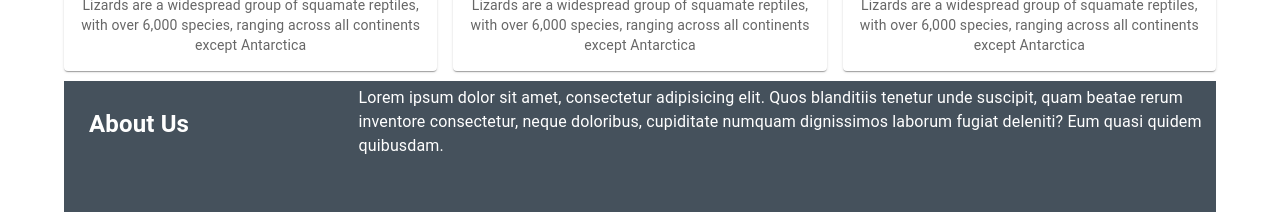
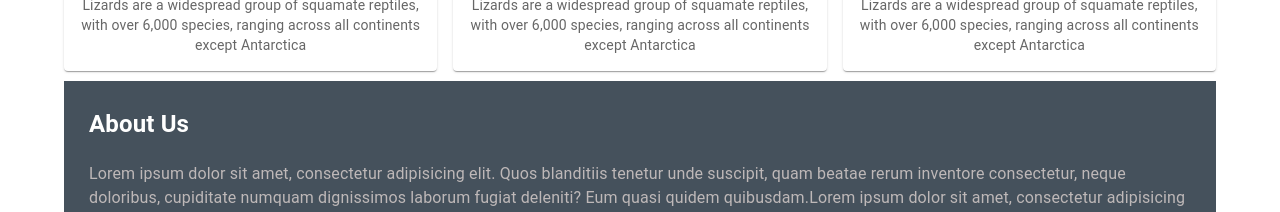
Before and after one commit to Hassan-Zbib/react-auth-demo, a React (Create React App) app: page / in a window 1280 px wide. Shown: the part 726-938 px from the top of the page. Built offline with nearby package versions, Linux system fonts and the light colour scheme.

Commit message:
fixed about us section

```diff
--- a/src/pages/Home.jsx
+++ b/src/pages/Home.jsx
@@ -45,21 +45,19 @@ const Home = () => {
       </div>
 
       <div id="about-us">
-        <Grid container spacing={2}>
-          <Grid item xs={12} md={3}>
         <section className="heading">
           <h1>About Us</h1>
-            </section>
-          </Grid>
-          <Grid item xs={12} md={9}>
+
           <Typography variant="body1">
             Lorem ipsum dolor sit amet, consectetur adipisicing elit. Quos
             blanditiis tenetur unde suscipit, quam beatae rerum inventore
-              consectetur, neque doloribus, cupiditate numquam dignissimos
-              laborum fugiat deleniti? Eum quasi quidem quibusdam.
+            consectetur, neque doloribus, cupiditate numquam dignissimos laborum
+            fugiat deleniti? Eum quasi quidem quibusdam.Lorem ipsum dolor sit amet, consectetur adipisicing elit. Quos
+            blanditiis tenetur unde suscipit, quam beatae rerum inventore
+            consectetur, neque doloribus, cupiditate numquam dignissimos laborum
+            fugiat deleniti? Eum quasi quidem quibusdam.
           </Typography>
-          </Grid>
-        </Grid>
+        </section>
       </div>
 
       <ContactUs />
```
Lines whose indentation alone changed are shown as unchanged.
